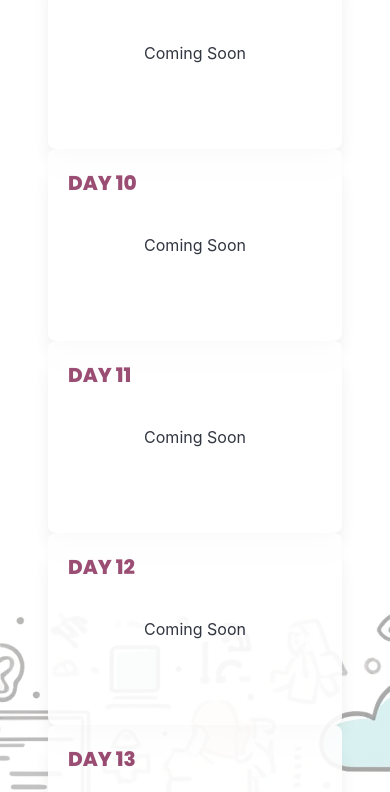
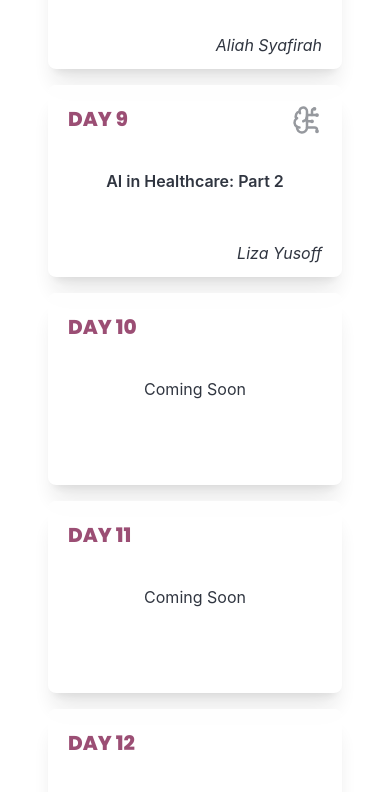
Before and after one commit to nabilahzaid/litmydev, a React (Create React App) app: page /projects in a window 390 px wide. Shown: the part 2015-2807 px from the top of the page. Built offline with nearby package versions, Linux system fonts and the light colour scheme.

Commit message:
update youtube link day 9 and fix gap on mobile

```diff
--- a/src/pages/projects/projectData.tsx
+++ b/src/pages/projects/projectData.tsx
@@ -86,11 +86,11 @@ const ProjectData: ProjectDataItems[] = [
     icon_to_use: <LuKey />,
   },
   {
-    is_ready: false,
-    title: "title 3",
-    link: "link3",
-    presenter_url: "link directories 3",
-    presenter_name: "person 3",
+    is_ready: true,
+    title: "AI in Healthcare: Part 2",
+    link: "https://www.youtube.com/embed/u8Z9bx_Ui-g",
+    presenter_url: "https://www.youtube.com/@LizaYusoffPhD",
+    presenter_name: "Liza Yusoff",
     icon_to_use: <LuBrainCircuit />,
   },
   {
--- a/src/pages/projects/projects.tsx
+++ b/src/pages/projects/projects.tsx
@@ -28,7 +28,7 @@ function Projects(_props: Props) {
           </p>
         </div>
         <div className="lg:px-48 md:px-28 max-md:px-12 mb-10">
-          <div className="md:grid md:grid-cols-2 lg:grid-cols-3 xl:grid-cols-4 2xl:grid-cols-5 max-sm:flex-1 max-sm:gap-x-10 gap-4">
+          <div className="md:grid md:grid-cols-2 lg:grid-cols-3 xl:grid-cols-4 2xl:grid-cols-5 max-sm:space-y-4 gap-4">
             {Array.from({ length: ProjectData.length }, (_, index) => {
               const project = ProjectData[index];
               return (
```
